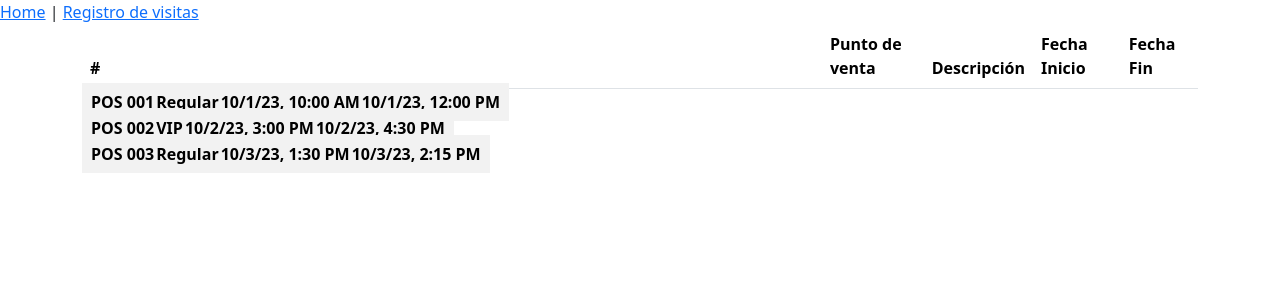
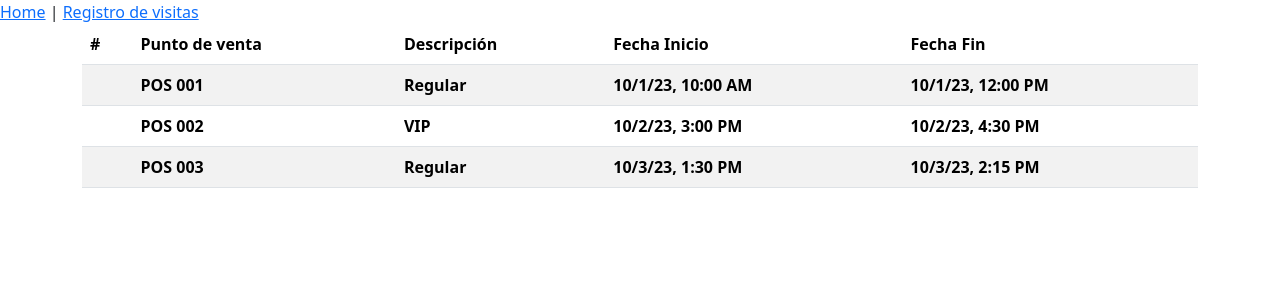
Before and after one commit to andresvillaec/angular-practice, an Angular app: page /visitors in a window 1280 px wide. Shown: the top 300 px of the page. Built offline with nearby package versions, Linux system fonts and the light colour scheme.

Commit message:
feat: Render styled table

```diff
--- a/src/app/visitor-record/visitor-record-item/visitor-record-item.component.html
+++ b/src/app/visitor-record/visitor-record-item/visitor-record-item.component.html
@@ -1,4 +1,5 @@
-<tr scope="row">
+<tr>
+  <th>{{index}}</th>
   <th>{{visitor.pointOfSaleName}}</th>
   <th>{{visitor.visitTypeDescription}}</th>
   <th>{{visitor.startDate | date: 'short'}}</th>
--- a/src/app/visitor-record/visitor-record-list/visitor-record-list.component.html
+++ b/src/app/visitor-record/visitor-record-list/visitor-record-list.component.html
@@ -9,13 +9,12 @@
     </tr>
   </thead>
   <tbody>
-    <tr>
-      <app-visitor-record-item
-      *ngFor="let visitor of visitorRecords; let i = index"
-      [visitor]="visitor"
-      [index]="i + 1"
-      >
-    </app-visitor-record-item>
+    <tr scope="row" *ngFor="let visitor of visitorRecords; let i = index">
+      <th>{{index}}</th>
+      <th>{{visitor.pointOfSaleName}}</th>
+      <th>{{visitor.visitTypeDescription}}</th>
+      <th>{{visitor.startDate | date: 'short'}}</th>
+      <th>{{visitor.endDate | date: 'short'}}</th>
     </tr>
   </tbody>
 </table>
--- a/src/app/visitor-record/visitor-record-list/visitor-record-list.component.ts
+++ b/src/app/visitor-record/visitor-record-list/visitor-record-list.component.ts
@@ -1,4 +1,4 @@
-import { Component, OnInit } from '@angular/core';
+import { Component, OnInit, Input } from '@angular/core';
 import { CommonModule } from '@angular/common';
 import { VisitorRecordItemComponent } from "../visitor-record-item/visitor-record-item.component";
 import { VisitorRecord } from "../models/visitor-record.model";
@@ -13,6 +13,10 @@ import { VisitorRecordService } from "../services/visitor-record.service";
 })
 export class VisitorRecordListComponent {
   public visitorRecords: VisitorRecord[] = [];
+   // This will receive a single record as an input from the parent component
+ @Input() visitor!: VisitorRecord;
+ @Input() index!: number;
+
   constructor(private VisitorRecordService : VisitorRecordService ) {
 
   }
```
